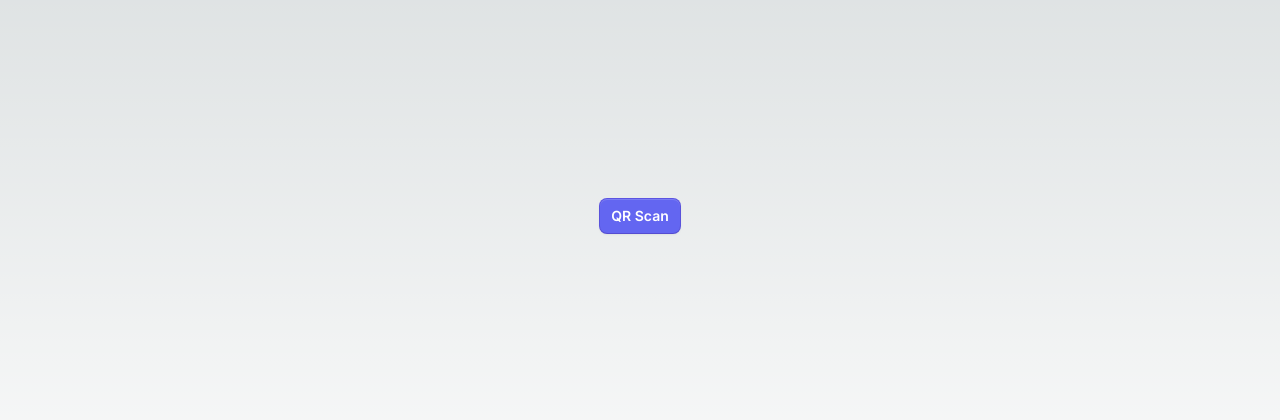
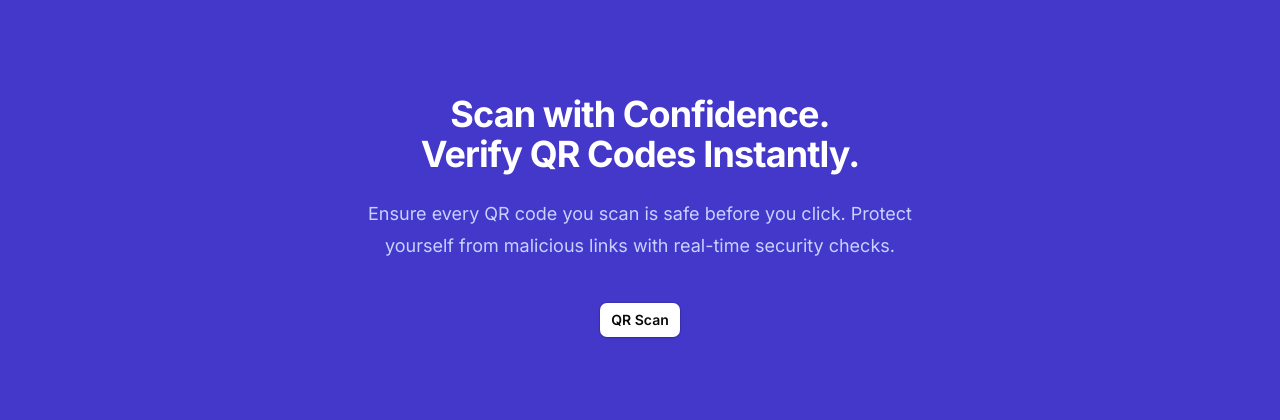
Before and after one commit to alex-i0/scanner, a Next.js app: page / in a window 1280 px wide. Shown: the part 184-604 px from the top of the page. Built offline with nearby package versions, Linux system fonts and the light colour scheme.

Commit message:
Improve main page

```diff
--- a/src/app/page.tsx
+++ b/src/app/page.tsx
@@ -1,20 +1,29 @@
 import { Button } from "@/components/catalyst/button";
-import Link from "next/link";
+import { Routes } from "@/const";
 
+const Home = () => {
+  return (
+    <div className="bg-indigo-700 h-screen flex flex-col justify-center items-center">
+    <div className="px-6 py-24 sm:px-6 sm:py-32 lg:px-8">
+      <div className="mx-auto max-w-2xl text-center">
+        <h2 className="text-3xl font-bold tracking-tight text-white sm:text-4xl">
+        Scan with Confidence.
+          <br />
+          Verify QR Codes Instantly.
+        </h2>
+        <p className="mx-auto mt-6 max-w-xl text-lg leading-8 text-indigo-200">
+        Ensure every QR code you scan is safe before you click. Protect yourself from malicious links with real-time security checks.
+        </p>
+        <div className="mt-10 flex items-center justify-center gap-x-6">
 
-export default function Home() {
-  return (
-    <main className="flex flex-col h-screen justify-center items-center">
-    <div className="flex flex-col lg:flex-row">
-      <Link
-        href={`/scan`}
-      >
-        <Button color="indigo">
+        <Button color="white" href={Routes.SCAN}>
           QR Scan
         </Button>
-
-      </Link>
+        </div>
+      </div>
     </div>
-  </main>
+  </div>
   );
 }
+
+export default Home;
--- a/src/app/scan/page.tsx
+++ b/src/app/scan/page.tsx
@@ -6,8 +6,9 @@ import { useRouter } from "next/navigation";
 import Head from "next/head";
 import Link from "next/link";
 import { Button } from "@/components/catalyst/button";
+import { Routes } from "@/const";
 
-export default function Scan() {
+ const Scan = () => {
   const router = useRouter();
   const [data, setData] = useState("No result");
   const [showModal, setShowModal] = useState(false);
@@ -59,7 +60,7 @@ export default function Scan() {
             />
           </div>
           <Link
-            href={`/`}
+            href={Routes.HOME}
           >
             <Button color="indigo">
             Back
@@ -90,3 +91,5 @@ export default function Scan() {
     </>
   );
 }
+
+export default Scan;
```
